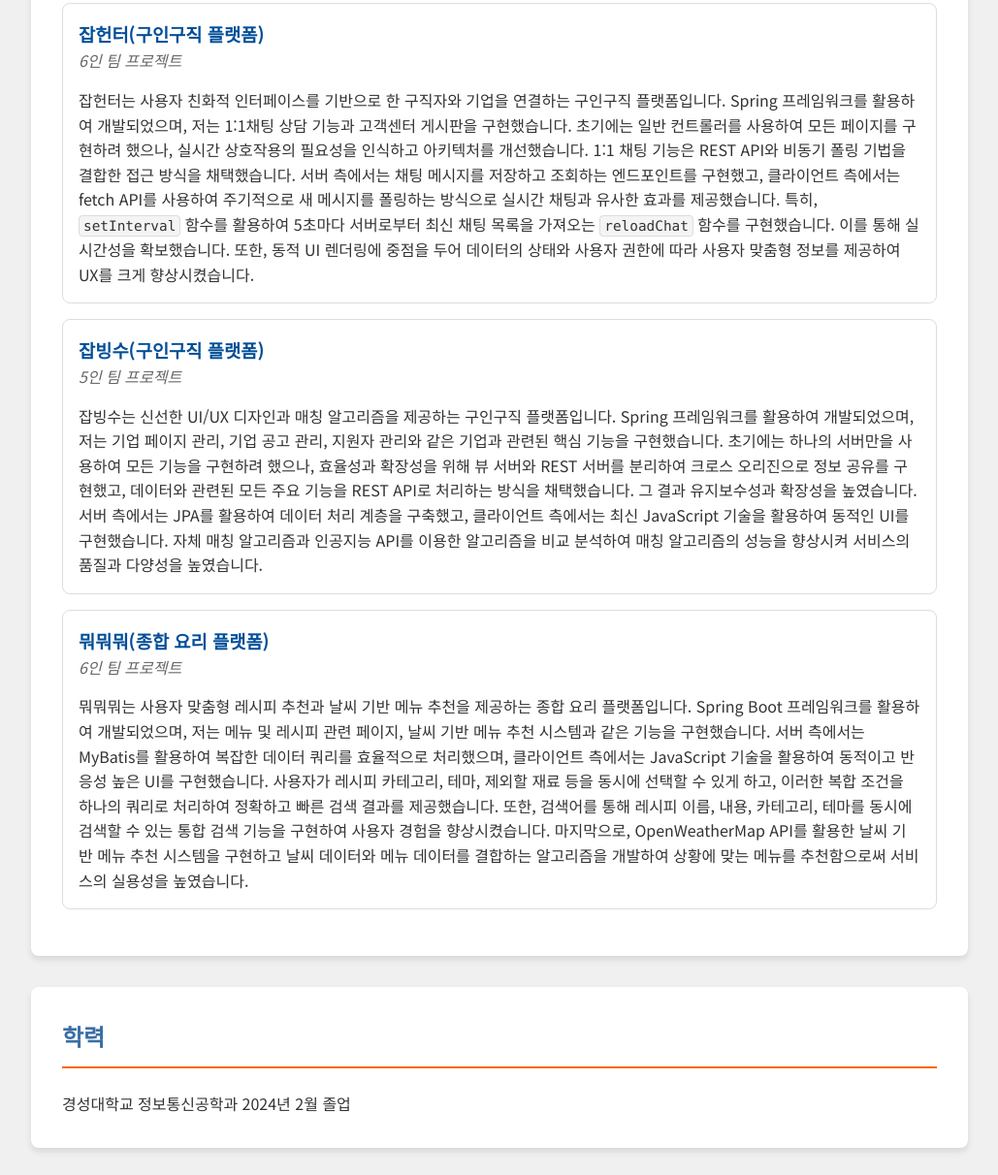
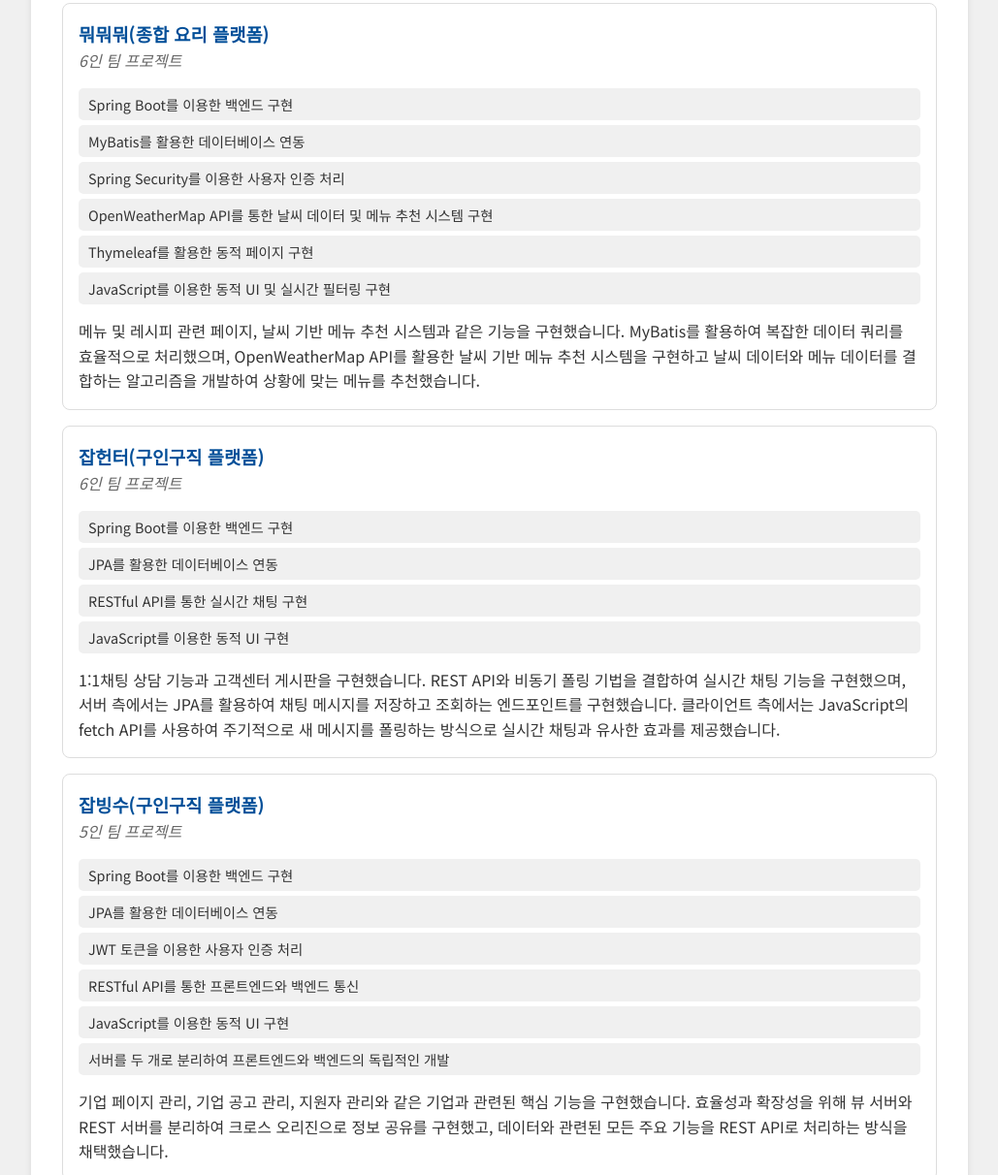
Before and after one commit to Donghwi98/donghwi98.github.io, a plain HTML site: page index.html in a window 1280 px wide. Shown: the part 724-1936 px from the top of the page at 97% size, without its empty margins (250-1279 px from the left). Drawn offline with Linux system fonts and the light colour scheme.

Commit message:
프로젝트 수정.

```diff
--- a/index.html
+++ b/index.html
@@ -233,6 +233,22 @@
                 width: 100%;
             }
         }
+
+        .project-tech-list {
+            list-style-type: none;
+            padding-left: 0;
+            margin-bottom: 15px;
+        }
+        .project-tech-list li {
+            background-color: #f0f0f0;
+            border-radius: 5px;
+            padding: 5px 10px;
+            margin-bottom: 5px;
+            font-size: 0.9em;
+        }
+        .project-description {
+            margin-top: 10px;
+        }
     </style>
 </head>
 <body>
@@ -275,34 +291,47 @@
             <section id="projects">
                 <h2>프로젝트</h2>
                 <p class="section-info"><em>*각 항목을 클릭하면 상세 정보를 볼 수 있습니다.*</em></p>
+                <div class="project" id="www-project">
+                    <h3>뭐뭐뭐(종합 요리 플랫폼)</h3>
+                    <p class="project-info">6인 팀 프로젝트</p>
+                    <ul class="project-tech-list">
+                        <li>Spring Boot를 이용한 백엔드 구현</li>
+                        <li>MyBatis를 활용한 데이터베이스 연동</li>
+                        <li>Spring Security를 이용한 사용자 인증 처리</li>
+                        <li>OpenWeatherMap API를 통한 날씨 데이터 및 메뉴 추천 시스템 구현</li>
+                        <li>Thymeleaf를 활용한 동적 페이지 구현</li>
+                        <li>JavaScript를 이용한 동적 UI 및 실시간 필터링 구현</li>
+                    </ul>
+                    <p class="project-description">
+                        메뉴 및 레시피 관련 페이지, 날씨 기반 메뉴 추천 시스템과 같은 기능을 구현했습니다. MyBatis를 활용하여 복잡한 데이터 쿼리를 효율적으로 처리했으며, OpenWeatherMap API를 활용한 날씨 기반 메뉴 추천 시스템을 구현하고 날씨 데이터와 메뉴 데이터를 결합하는 알고리즘을 개발하여 상황에 맞는 메뉴를 추천했습니다.
+                    </p>
+                </div>
                 <div class="project" id="jobhunter-project">
                     <h3>잡헌터(구인구직 플랫폼)</h3>
                     <p class="project-info">6인 팀 프로젝트</p>
-                    <p>
-                        잡헌터는 사용자 친화적 인터페이스를 기반으로 한 구직자와 기업을 연결하는 구인구직 플랫폼입니다. Spring 프레임워크를 활용하여 개발되었으며, 저는 1:1채팅 상담 기능과 고객센터 게시판을 구현했습니다.
-                        초기에는 일반 컨트롤러를 사용하여 모든 페이지를 구현하려 했으나, 실시간 상호작용의 필요성을 인식하고 아키텍처를 개선했습니다. 1:1 채팅 기능은 REST API와 비동기 폴링 기법을 결합한 접근 방식을 채택했습니다.
-                        서버 측에서는 채팅 메시지를 저장하고 조회하는 엔드포인트를 구현했고, 클라이언트 측에서는 fetch API를 사용하여 주기적으로 새 메시지를 폴링하는 방식으로 실시간 채팅과 유사한 효과를 제공했습니다.
-                        특히, <code>setInterval</code> 함수를 활용하여 5초마다 서버로부터 최신 채팅 목록을 가져오는 <code>reloadChat</code> 함수를 구현했습니다. 이를 통해 실시간성을 확보했습니다.
-                        또한, 동적 UI 렌더링에 중점을 두어 데이터의 상태와 사용자 권한에 따라 사용자 맞춤형 정보를 제공하여 UX를 크게 향상시켰습니다.
+                    <ul class="project-tech-list">
+                        <li>Spring Boot를 이용한 백엔드 구현</li>
+                        <li>JPA를 활용한 데이터베이스 연동</li>
+                        <li>RESTful API를 통한 실시간 채팅 구현</li>
+                        <li>JavaScript를 이용한 동적 UI 구현</li>
+                    </ul>
+                    <p class="project-description">
+                        1:1채팅 상담 기능과 고객센터 게시판을 구현했습니다. REST API와 비동기 폴링 기법을 결합하여 실시간 채팅 기능을 구현했으며, 서버 측에서는 JPA를 활용하여 채팅 메시지를 저장하고 조회하는 엔드포인트를 구현했습니다. 클라이언트 측에서는 JavaScript의 fetch API를 사용하여 주기적으로 새 메시지를 폴링하는 방식으로 실시간 채팅과 유사한 효과를 제공했습니다.
                     </p>
                 </div>
                 <div class="project" id="jobbingsoo-project">
                     <h3>잡빙수(구인구직 플랫폼)</h3>
                     <p class="project-info">5인 팀 프로젝트</p>
-                    <p>
-                        잡빙수는 신선한 UI/UX 디자인과 매칭 알고리즘을 제공하는 구인구직 플랫폼입니다. Spring 프레임워크를 활용하여 개발되었으며, 저는 기업 페이지 관리, 기업 공고 관리, 지원자 관리와 같은 기업과 관련된 핵심 기능을 구현했습니다.
-                        초기에는 하나의 서버만을 사용하여 모든 기능을 구현하려 했으나, 효율성과 확장성을 위해 뷰 서버와 REST 서버를 분리하여 크로스 오리진으로 정보 공유를 구현했고, 데이터와 관련된 모든 주요 기능을 REST API로 처리하는 방식을 채택했습니다. 그 결과 유지보수성과 확장성을 높였습니다.
-                        서버 측에서는 JPA를 활용하여 데이터 처리 계층을 구축했고, 클라이언트 측에서는 최신 JavaScript 기술을 활용하여 동적인 UI를 구현했습니다. 자체 매칭 알고리즘과 인공지능 API를 이용한 알고리즘을 비교 분석하여 매칭 알고리즘의 성능을 향상시켜 서비스의 품질과 다양성을 높였습니다.
-                    </p>
-                </div>
-                <div class="project" id="www-project">
-                    <h3>뭐뭐뭐(종합 요리 플랫폼)</h3>
-                    <p class="project-info">6인 팀 프로젝트</p>
-                    <p>
-                        뭐뭐뭐는 사용자 맞춤형 레시피 추천과 날씨 기반 메뉴 추천을 제공하는 종합 요리 플랫폼입니다. Spring Boot 프레임워크를 활용하여 개발되었으며, 저는 메뉴 및 레시피 관련 페이지, 날씨 기반 메뉴 추천 시스템과 같은 기능을 구현했습니다.
-                        서버 측에서는 MyBatis를 활용하여 복잡한 데이터 쿼리를 효율적으로 처리했으며, 클라이언트 측에서는 JavaScript 기술을 활용하여 동적이고 반응성 높은 UI를 구현했습니다.
-                        사용자가 레시피 카테고리, 테마, 제외할 재료 등을 동시에 선택할 수 있게 하고, 이러한 복합 조건을 하나의 쿼리로 처리하여 정확하고 빠른 검색 결과를 제공했습니다. 또한, 검색어를 통해 레시피 이름, 내용, 카테고리, 테마를 동시에 검색할 수 있는 통합 검색 기능을 구현하여 사용자 경험을 향상시켰습니다.
-                        마지막으로, OpenWeatherMap API를 활용한 날씨 기반 메뉴 추천 시스템을 구현하고 날씨 데이터와 메뉴 데이터를 결합하는 알고리즘을 개발하여 상황에 맞는 메뉴를 추천함으로써 서비스의 실용성을 높였습니다.
+                    <ul class="project-tech-list">
+                        <li>Spring Boot를 이용한 백엔드 구현</li>
+                        <li>JPA를 활용한 데이터베이스 연동</li>
+                        <li>JWT 토큰을 이용한 사용자 인증 처리</li>
+                        <li>RESTful API를 통한 프론트엔드와 백엔드 통신</li>
+                        <li>JavaScript를 이용한 동적 UI 구현</li>
+                        <li>서버를 두 개로 분리하여 프론트엔드와 백엔드의 독립적인 개발</li>
+                    </ul>
+                    <p class="project-description">
+                        기업 페이지 관리, 기업 공고 관리, 지원자 관리와 같은 기업과 관련된 핵심 기능을 구현했습니다. 효율성과 확장성을 위해 뷰 서버와 REST 서버를 분리하여 크로스 오리진으로 정보 공유를 구현했고, 데이터와 관련된 모든 주요 기능을 REST API로 처리하는 방식을 채택했습니다.
                     </p>
                 </div>
             </section>
```
